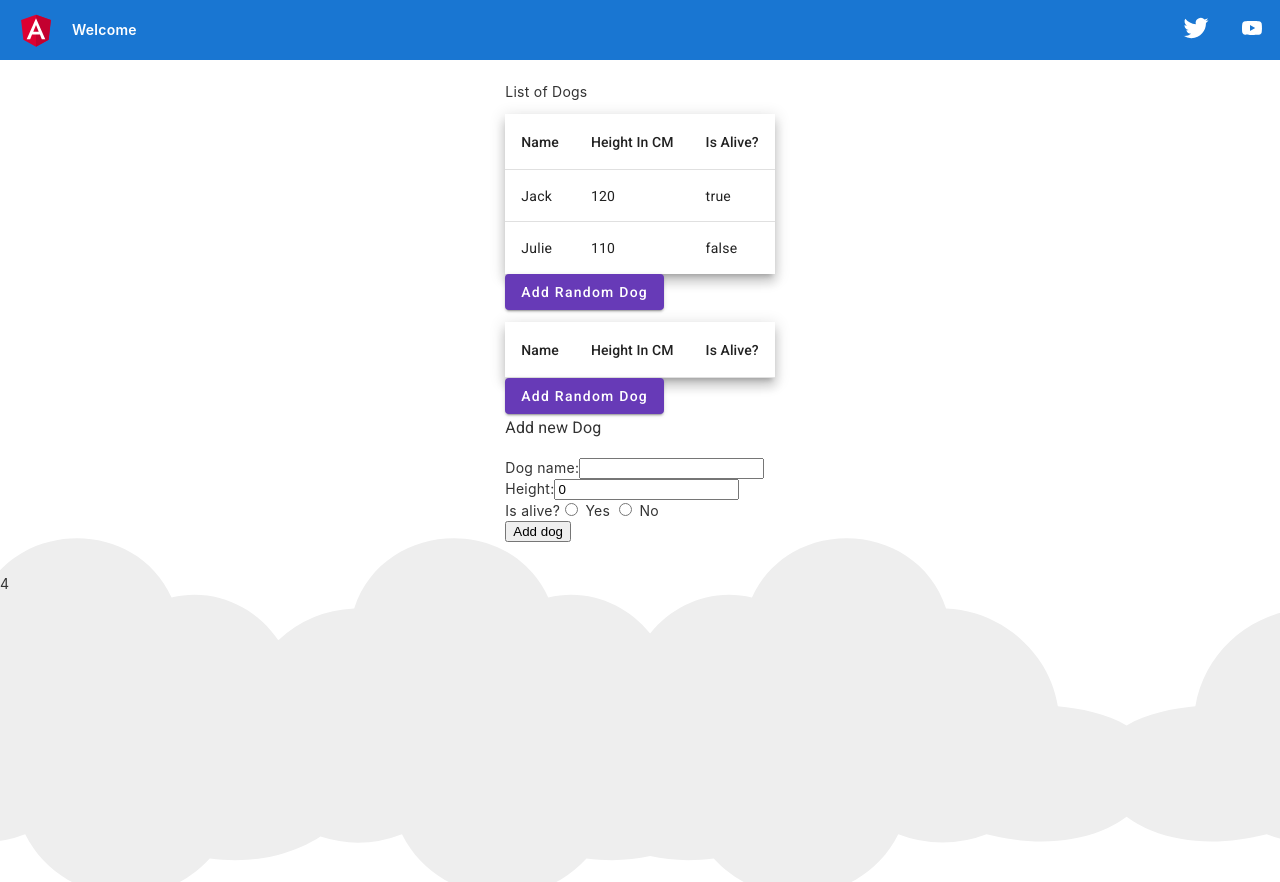
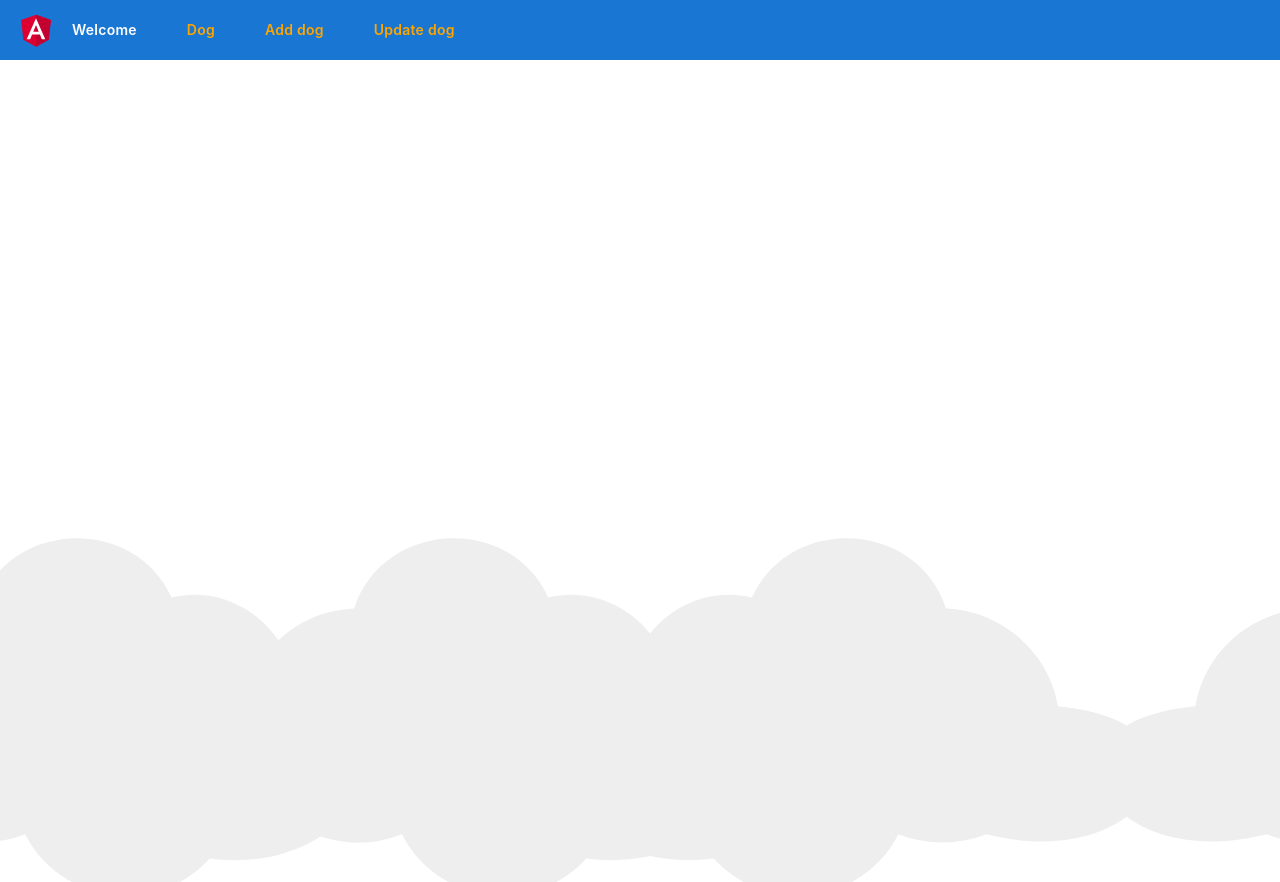
Before and after one commit to vinodjohn/angular-practice-j20, an Angular app: page / in a window 1280 px wide. Built offline with nearby package versions, Linux system fonts and the light colour scheme.

Commit message:
Routing added

```diff
--- a/src/app/app.component.css
+++ b/src/app/app.component.css
@@ -21,7 +21,7 @@ p {
 }
 
 .spacer {
-  flex: 1;
+  padding-left: 50px;
 }
 
 .toolbar {
--- a/src/app/app.component.html
+++ b/src/app/app.component.html
@@ -7,25 +7,15 @@
   />
   <span>Welcome</span>
     <div class="spacer"></div>
-    <a aria-label="Angular on twitter" target="_blank" rel="noopener" href="https://twitter.com/angular" title="Twitter">
-      <svg id="twitter-logo" height="24" data-name="Logo" xmlns="http://www.w3.org/2000/svg" viewBox="0 0 400 400">
-        <rect width="400" height="400" fill="none"/>
-        <path d="M153.62,301.59c94.34,0,145.94-78.16,145.94-145.94,0-2.22,0-4.43-.15-6.63A104.36,104.36,0,0,0,325,122.47a102.38,102.38,0,0,1-29.46,8.07,51.47,51.47,0,0,0,22.55-28.37,102.79,102.79,0,0,1-32.57,12.45,51.34,51.34,0,0,0-87.41,46.78A145.62,145.62,0,0,1,92.4,107.81a51.33,51.33,0,0,0,15.88,68.47A50.91,50.91,0,0,1,85,169.86c0,.21,0,.43,0,.65a51.31,51.31,0,0,0,41.15,50.28,51.21,51.21,0,0,1-23.16.88,51.35,51.35,0,0,0,47.92,35.62,102.92,102.92,0,0,1-63.7,22A104.41,104.41,0,0,1,75,278.55a145.21,145.21,0,0,0,78.62,23" fill="#fff"/>
-      </svg>
-    </a>
-    <a aria-label="Angular on YouTube" target="_blank" rel="noopener" href="https://youtube.com/angular" title="YouTube">
-      <svg id="youtube-logo" height="24" width="24" data-name="Logo" xmlns="http://www.w3.org/2000/svg" viewBox="0 0 24 24" fill="#fff">
-        <path d="M0 0h24v24H0V0z" fill="none"/>
-        <path d="M21.58 7.19c-.23-.86-.91-1.54-1.77-1.77C18.25 5 12 5 12 5s-6.25 0-7.81.42c-.86.23-1.54.91-1.77 1.77C2 8.75 2 12 2 12s0 3.25.42 4.81c.23.86.91 1.54 1.77 1.77C5.75 19 12 19 12 19s6.25 0 7.81-.42c.86-.23 1.54-.91 1.77-1.77C22 15.25 22 12 22 12s0-3.25-.42-4.81zM10 15V9l5.2 3-5.2 3z"/>
-      </svg>
-    </a>
+    <span><a style="color: orange;" routerLink="/dog" routerLinkActive="active">Dog</a></span>
+    <div class="spacer"></div>
+    <span><a style="color: orange;" routerLink="/create-dog" routerLinkActive="active">Add dog</a></span>
+    <div class="spacer"></div>
+    <span><a style="color: orange;" routerLink="/update-dog" routerLinkActive="active">Update dog</a></span>
 </div>
 
 <div class="content" role="main">
-
-    <app-dog [title]="dogTitle" [dogs]="dogData()"></app-dog>
-
-    <app-dog-form></app-dog-form>
+    <router-outlet></router-outlet>
 
   <!-- Footer -->
 
@@ -35,4 +25,3 @@
   </svg>
 
 </div>
-4
--- a/src/app/app.component.ts
+++ b/src/app/app.component.ts
@@ -9,15 +9,4 @@ import {Dog} from "./shared/models/Dog";
 export class AppComponent {
   title = 'example';
   showContent = false;
-
-  dogTitle = "List of Dogs";
-
-  dogData(): Dog[] {
-    let dogs: Dog[] = [];
-
-    dogs.push(new Dog("Jack", 120, true));
-    dogs.push(new Dog("Julie", 110, false));
-
-    return dogs;
-  }
 }
--- a/src/app/app.module.ts
+++ b/src/app/app.module.ts
@@ -4,7 +4,29 @@ import { BrowserModule } from '@angular/platform-browser';
 import { AppComponent } from './app.component';
 import { BrowserAnimationsModule } from '@angular/platform-browser/animations';
 import {DogModule} from "./dog/dog.module";
+import {RouterModule, Routes} from "@angular/router";
+import {DogComponent} from "./dog/dog.component";
+import {DogFormComponent} from "./dog/dog-form/dog-form.component";
+import {UpdateDogFormComponent} from "./dog/update-dog-form/update-dog-form.component";
 
+const appRoutes: Routes = [
+/*  {
+    path: '',
+    component: AppComponent
+  },*/
+  {
+    path: 'dog',
+    component: DogComponent
+  },
+  {
+    path: 'create-dog',
+    component: DogFormComponent
+  },
+  {
+    path: 'update-dog',
+    component: UpdateDogFormComponent
+  }
+];
 @NgModule({
   declarations: [
     AppComponent
@@ -12,7 +34,8 @@ import {DogModule} from "./dog/dog.module";
   imports: [
     BrowserModule,
     BrowserAnimationsModule,
-    DogModule
+    DogModule,
+    RouterModule.forRoot(appRoutes)
   ],
   providers: [],
   bootstrap: [AppComponent]
--- a/src/app/dog/dog.component.ts
+++ b/src/app/dog/dog.component.ts
@@ -7,9 +7,6 @@ import {Dog} from "../shared/models/Dog";
   styleUrls: ['./dog.component.css']
 })
 export class DogComponent implements OnInit{
-  @Input() title: string = "";
-  @Input() dogs: Dog[] = [];
-
   doggies: Dog[] = [];
   displayedColumns: string[] = ['name', 'heightInCm', 'isAlive'];
 
@@ -20,6 +17,17 @@ export class DogComponent implements OnInit{
   }
 
   ngOnInit(): void {
-    this.doggies = this.dogs;
+    this.doggies = this.dogData();
+  }
+
+  title = "List of Dogs";
+
+  dogData(): Dog[] {
+    let dogs: Dog[] = [];
+
+    dogs.push(new Dog("Jack", 120, true));
+    dogs.push(new Dog("Julie", 110, false));
+
+    return dogs;
   }
 }
```
